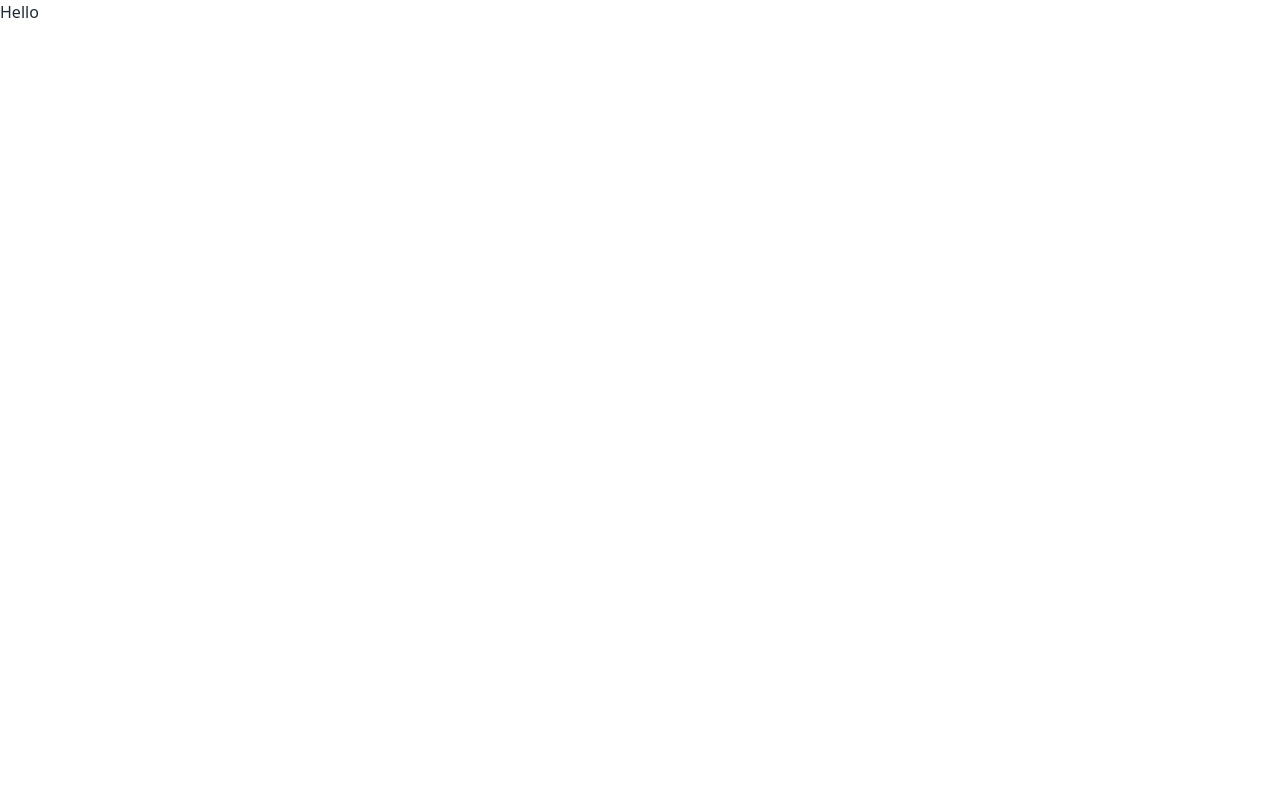
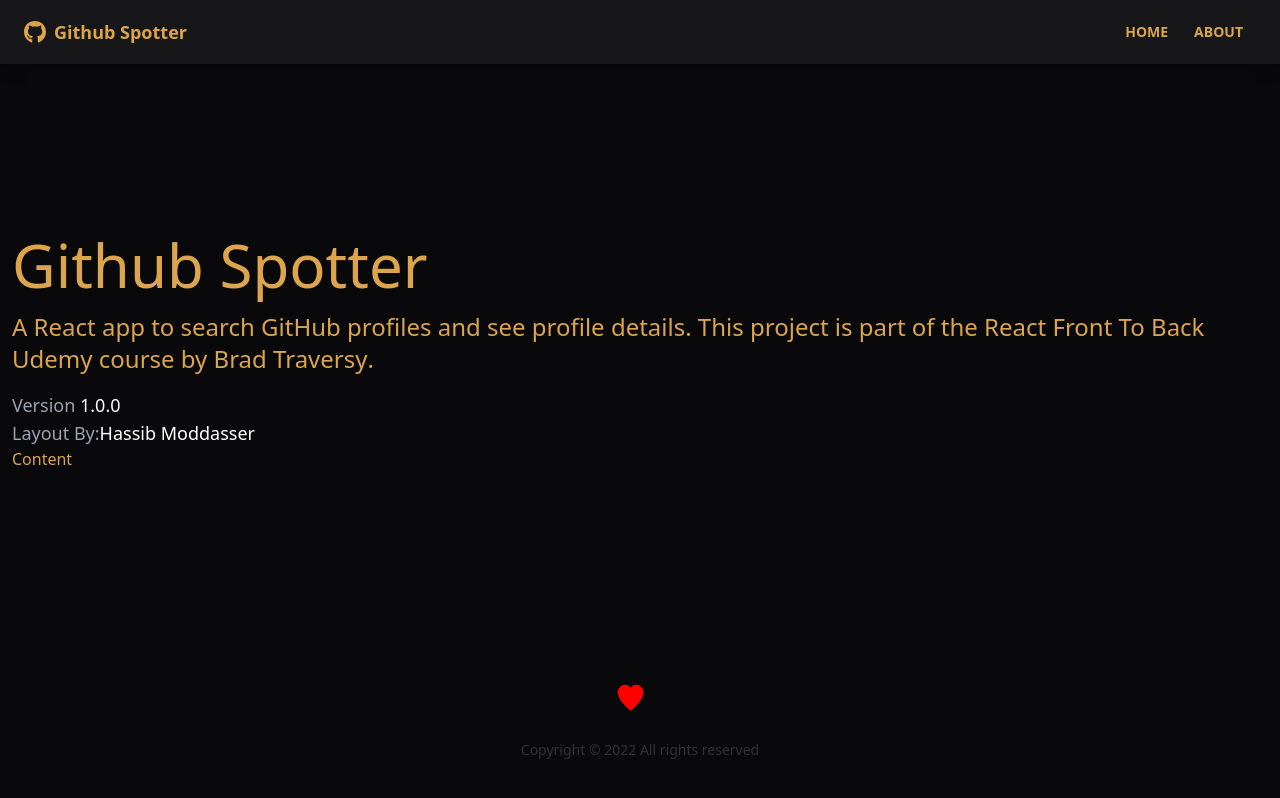
Before and after one commit to GregPetropoulos/Github-Spotter, a React (Create React App) app in the folder client/: page /about in a window 1280 px wide. Built offline with nearby package versions, Linux system fonts and the light colour scheme.

Commit message:
Building out the shell of the application, such as not found page, about page, footer components. i added react icons and the react-router-dom v6 to link pages

```diff
--- a/client/package.json
+++ b/client/package.json
@@ -9,6 +9,8 @@
     "daisyui": "^2.2.0",
     "react": "^17.0.2",
     "react-dom": "^17.0.2",
+    "react-icons": "^4.3.1",
+    "react-router-dom": "^6.2.1",
     "react-scripts": "5.0.0",
     "web-vitals": "^2.1.4"
   },
--- a/client/public/index.html
+++ b/client/public/index.html
@@ -1,5 +1,5 @@
 <!DOCTYPE html>
-<html lang="en">
+<html lang="en" data-theme="luxury">
   <head>
     <meta charset="utf-8" />
     <link rel="icon" href="%PUBLIC_URL%/favicon.ico" />
@@ -13,7 +13,7 @@
 
     <link rel="manifest" href="%PUBLIC_URL%/manifest.json" />
 
-    <title>Github Finder Redux Version</title>
+    <title>Github-Spotter</title>
   </head>
   <body>
     <noscript>You need to enable JavaScript to run this app.</noscript>
--- a/client/src/App.js
+++ b/client/src/App.js
@@ -1,9 +1,30 @@
+import { BrowserRouter as Router, Routes, Route } from 'react-router-dom';
+import Footer from './components/layouts/Footer';
+import Home from './pages/Home';
+import Navbar from './components/layouts/Navbar';
+import About from './pages/About';
+import NotFound from './pages/NotFound';
 
 function App() {
   return (
-    <div>
-      <h1>Hello</h1>
-    </div>
+    <Router>
+      {/* <Routes> */}
+      <div className='flex flex-col justify-between h-screen'>
+        <Navbar />
+        <main className='container mx-auto px-3 pb-12'>
+          <Routes>
+            <Route path='/' element={<Home />} />
+            <Route path='/about' element={<About />} />
+            <Route path='/notfound' element={<NotFound />} />
+            <Route path='/*' element={<NotFound />} />
+          </Routes>
+          Content
+        </main>
+        <Footer />
+      </div>
+
+      {/* </Routes> */}
+    </Router>
   );
 }
 
--- /dev/null
+++ b/client/src/components/layouts/Footer.js
@@ -0,0 +1,32 @@
+import React from 'react';
+
+const Footer = () => {
+  const footerYear = new Date().getFullYear();
+
+  return (
+    <footer className='footer p-10 br-gray-700 text-primary-content footer-center'>
+      <div>
+        <svg
+          width='50'
+          height='50'
+          viewBox='0 0 24 24'
+          fill='red'
+          xmlns='http://www.w3.org/2000/svg'
+          className='inline-block'
+          fillRule='evenodd'
+          clipRule='evenodd'>
+          <path
+            // fill-rule='evenodd'
+            // clip-rule='evenodd'
+            d='M1.35248 4.90532C1.35248 2.94498 2.936 1.35248 4.89346 1.35248C6.25769 1.35248 6.86058 1.92336 7.50002 2.93545C8.13946 1.92336 8.74235 1.35248 10.1066 1.35248C12.064 1.35248 13.6476 2.94498 13.6476 4.90532C13.6476 6.74041 12.6013 8.50508 11.4008 9.96927C10.2636 11.3562 8.92194 12.5508 8.00601 13.3664C7.94645 13.4194 7.88869 13.4709 7.83291 13.5206C7.64324 13.6899 7.3568 13.6899 7.16713 13.5206C7.11135 13.4709 7.05359 13.4194 6.99403 13.3664C6.0781 12.5508 4.73641 11.3562 3.59926 9.96927C2.39872 8.50508 1.35248 6.74041 1.35248 4.90532Z'
+            // fill='currentColor'
+          />
+        </svg>
+
+        <p>Copyright &copy; {footerYear} All rights reserved</p>
+      </div>
+    </footer>
+  );
+};
+
+export default Footer;
--- /dev/null
+++ b/client/src/components/layouts/Navbar.js
@@ -0,0 +1,37 @@
+import React from 'react';
+import { FaGithub } from 'react-icons/fa';
+import { Link } from 'react-router-dom';
+import PropTypes from 'prop-types';
+
+const Navbar = ({ title }) => {
+  return (
+    <nav className='navbar mb-12 shadow-lg bg-neutral text-neutral-content'>
+      <div className='container mx-auto'>
+        <div className='flex-none px-2 mx-2'>
+          <FaGithub className='inline pr-2 text-3xl' />
+          <Link to='/' className='text-lg font-bold align-middle'>
+            {title}
+          </Link>
+        </div>
+        <div className='flex-1 px-2 mx-2'>
+          <div className='flex justify-end'>
+            <Link to='/' className='btn btn-ghost btn-sm rounded-btn'>
+              Home
+            </Link>
+            <Link to='/' className='btn btn-ghost btn-sm rounded-btn'>
+              About
+            </Link>
+          </div>
+        </div>
+      </div>
+    </nav>
+  );
+};
+Navbar.defaultProps = {
+  title: 'Github Spotter'
+};
+
+Navbar.propTypes = {
+  title: PropTypes.string
+};
+export default Navbar;
--- /dev/null
+++ b/client/src/pages/About.js
@@ -0,0 +1,33 @@
+import { Fragment } from 'react';
+
+const About = () => {
+  return (
+    <Fragment>
+      <h1 className='text-6xl mb-4'>Github Spotter</h1>
+      <p className='mb-4 text-2xl font-light'>
+        A React app to search GitHub profiles and see profile details. This
+        project is part of the
+        <a href='https://www.udemy.com/course/modern-react-front-to-back/'>
+          {' '}
+          React Front To Back
+        </a>{' '}
+        Udemy course by
+        <strong>
+          <a href='https://traversymedia.com'> Brad Traversy</a>
+        </strong>
+        .
+      </p>
+      <p className='text-lg text-gray-400'>
+        Version <span className='text-white'>1.0.0</span>
+      </p>
+      <p className='text-lg text-gray-400'>
+        Layout By:
+        <a className='text-white' href='https://twitter.com/hassibmoddasser'>
+          Hassib Moddasser
+        </a>
+      </p>
+    </Fragment>
+  );
+};
+
+export default About;
--- /dev/null
+++ b/client/src/pages/Home.js
@@ -0,0 +1,9 @@
+import React from 'react'
+
+const Home = () => {
+  return (
+<h1 className="text-6xl">Welcome</h1>
+  )
+}
+
+export default Home
--- /dev/null
+++ b/client/src/pages/NotFound.js
@@ -0,0 +1,23 @@
+import { Link } from 'react-router-dom';
+import { FaHome } from 'react-icons/fa';
+const NotFound = () => {
+  return (
+    <div className='hero'>
+      <div className='text-center hero-content'>
+        <div className='max-w-lg'>
+          <h1 alt='Oops!'className="text-8xl font-bold mb-8">
+            Opps!
+          </h1>
+          <p className="text-5xl mb-8">404 - Page Not Found!</p>
+          <Link to ='/' className='btn btn-primary btn-lg'>
+            <FaHome className='mr-2'/>
+            Back To Home
+          </Link>
+        </div>
+      </div>
+      Not Found
+    </div>
+  );
+};
+
+export default NotFound;
```
Also changed, not shown: client/public/manifest.json, 1 other file (tests, documents, lock files or other folders).
